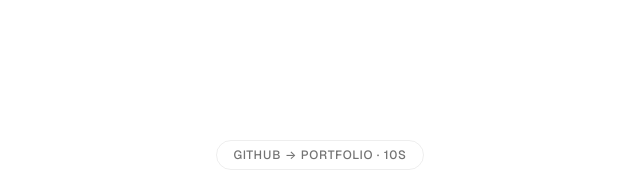
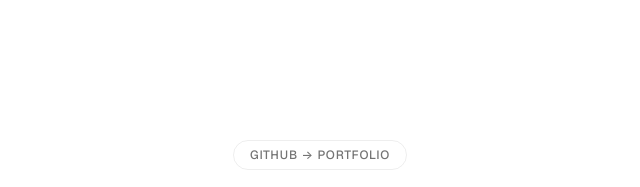
Before and after one commit to cassardp/gitgrid, a website built with Vite: page index.html in a window 1280 px wide. Shown: the top 187 px of the page, 320-960 px from the left. Built offline with nearby package versions, Linux system fonts and the light colour scheme.

Commit message:
feat: remove 10s from badge/title, refresh hero screenshot

```diff
--- a/index.html
+++ b/index.html
@@ -5,16 +5,16 @@
   <meta name="viewport" content="width=device-width, initial-scale=1.0, viewport-fit=cover">
   <meta name="robots" content="index, follow">
   <!--meta:start-->
-  <title>GitGrid — GitHub → Portfolio · 10s</title>
+  <title>GitGrid — GitHub → Portfolio</title>
   <meta name="description" content="Your GitHub repos, beautifully displayed. Metadata only.">
   <link rel="canonical" href="https://gitgrid.app/">
-  <meta property="og:title" content="GitGrid — GitHub → Portfolio · 10s">
+  <meta property="og:title" content="GitGrid — GitHub → Portfolio">
   <meta property="og:description" content="Your GitHub repos, beautifully displayed. Metadata only.">
   <meta property="og:url" content="https://gitgrid.app/">
   <meta property="og:type" content="website">
   <meta property="og:image" content="https://gitgrid.app/hero.webp">
   <meta name="twitter:card" content="summary_large_image">
-  <meta name="twitter:title" content="GitGrid — GitHub → Portfolio · 10s">
+  <meta name="twitter:title" content="GitGrid — GitHub → Portfolio">
   <meta name="twitter:description" content="Your GitHub repos, beautifully displayed. Metadata only.">
   <meta name="twitter:image" content="https://gitgrid.app/hero.webp">
   <!--meta:end-->
--- a/main.js
+++ b/main.js
@@ -769,7 +769,7 @@
     document.getElementById("content").innerHTML = `
       <div class="landing-content">
         <div class="landing-top">
-          <p class="landing-badge">GitHub → Portfolio · 10s</p>
+          <p class="landing-badge">GitHub → Portfolio</p>
           <h1 class="landing-title">GitGrid</h1>
           <p class="landing-tagline">Your GitHub repos, beautifully displayed.<br>Metadata only.</p>
           <a href="/api/auth/login" class="landing-cta">
```
